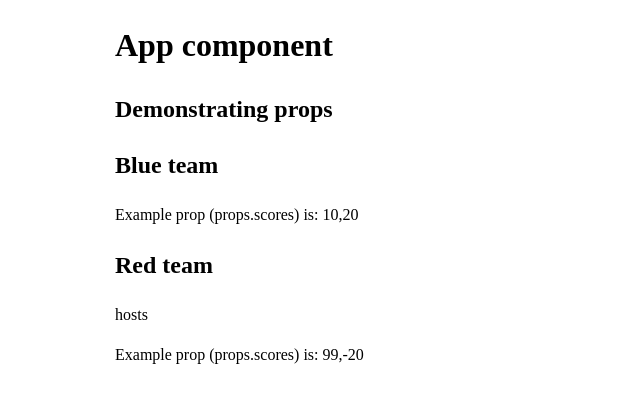
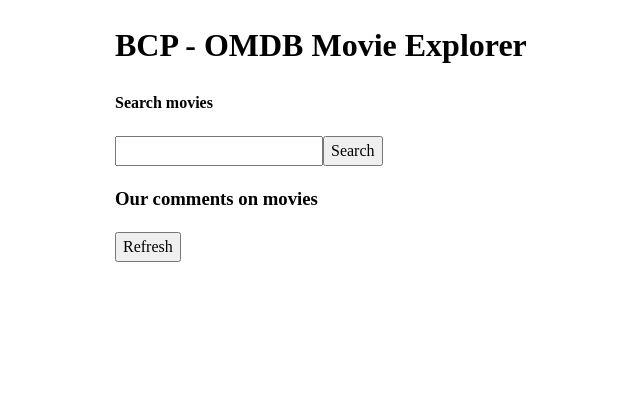
Before and after one commit to BukolaOmok/bcp-omdb-react-app, a React (Vite) app: page / in a window 1280 px wide. Shown: the top 402 px of the page, without its empty margins (25-665 px from the left). Built offline with nearby package versions, Linux system fonts and the light colour scheme.

Commit message:
KAN-31 added static html elements to app

```diff
--- a/src/App.jsx
+++ b/src/App.jsx
@@ -1,10 +1,18 @@
-import { DemonstratingProps } from "./components/demo/DemonstratingProps";
+// import { DemonstratingProps } from "./components/demo/DemonstratingProps";
 
 function App() {
     return (
         <div>
-            <h1>App component</h1>
-            <DemonstratingProps />
+            <h1>BCP - OMDB Movie Explorer</h1>
+            <div>
+                <h4>Search movies</h4>
+                <input></input>
+                <button>Search</button>
+            </div>
+            <div className="comments_section">
+                <h3>Our comments on movies</h3>
+                <button>Refresh</button>
+            </div>
         </div>
     );
 }
```
